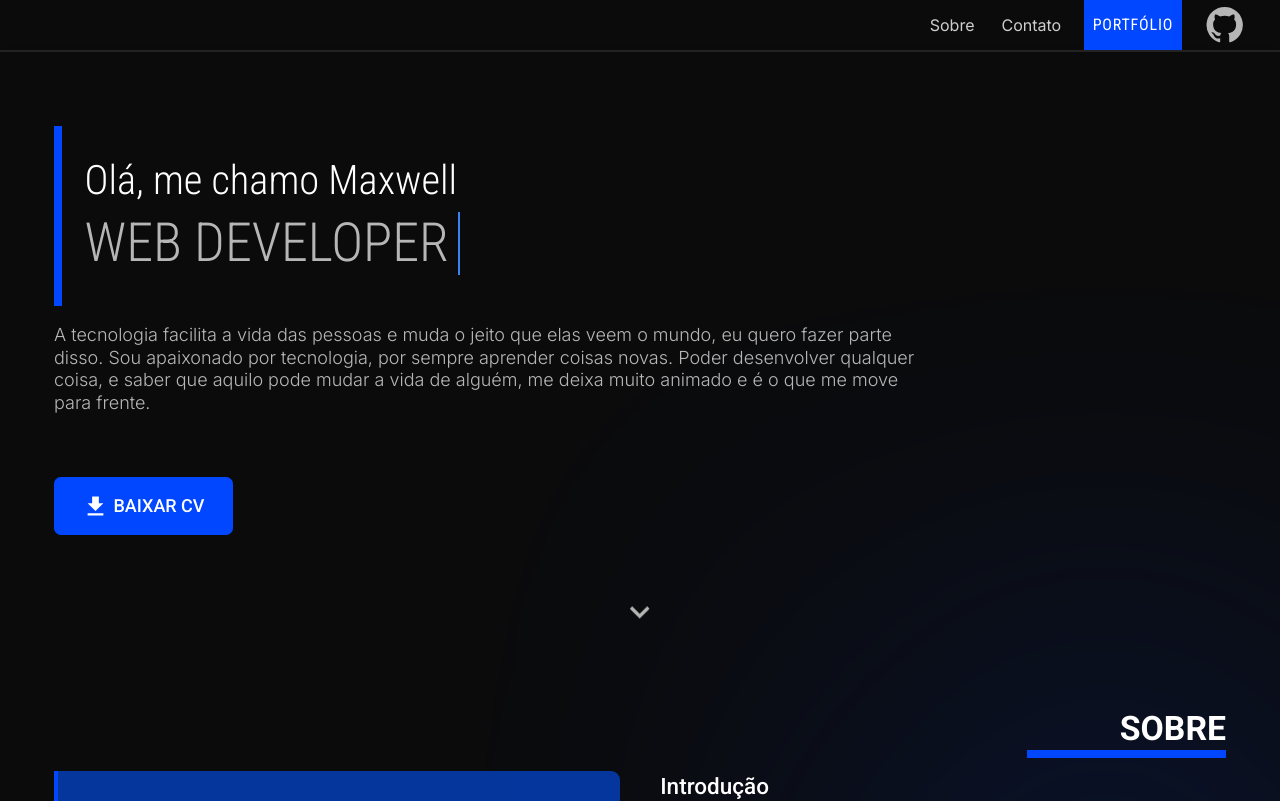
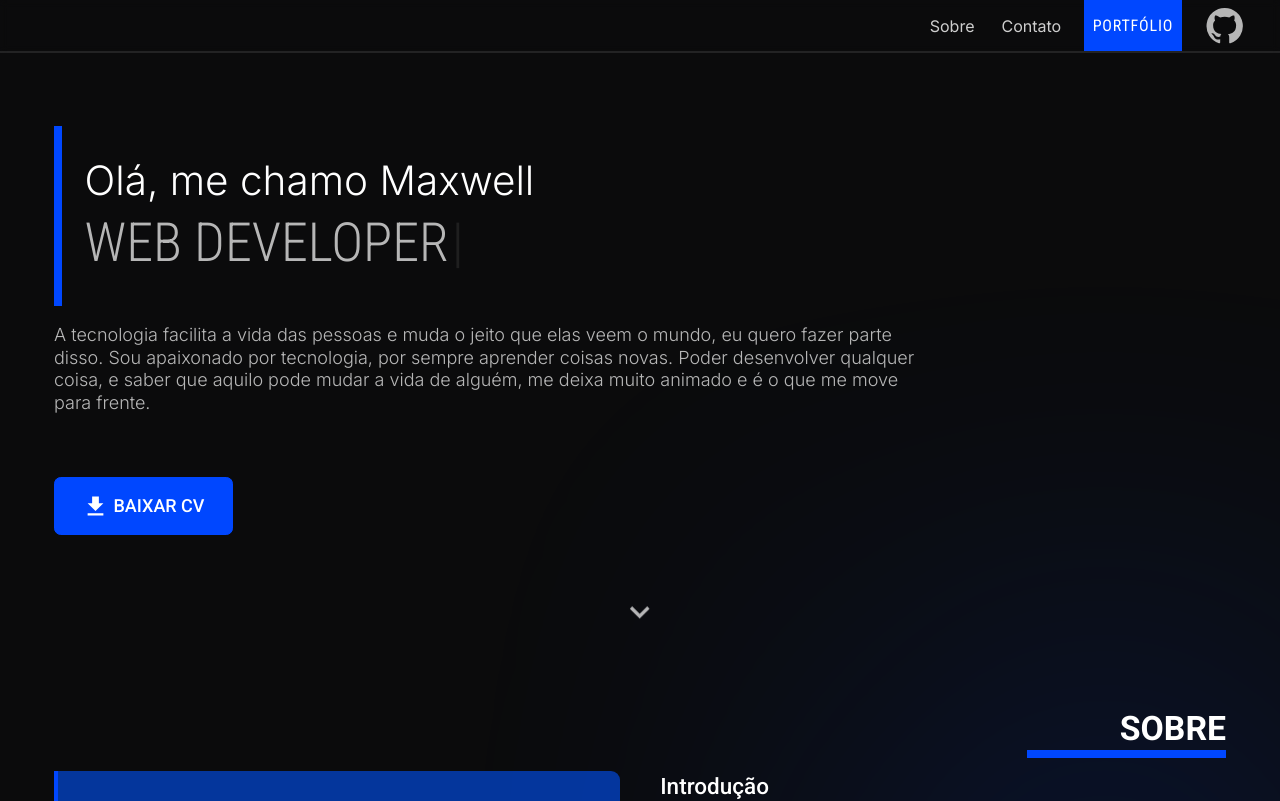
Before and after one commit to Maxwell-Santos/maxwell, a Next.js app: page / in a window 1280 px wide. Shown: the top 801 px of the page. Built offline with nearby package versions, Linux system fonts and the light colour scheme.

Commit message:
att efeito typing, e add novo projeto de forca

```diff
--- a/package.json
+++ b/package.json
@@ -22,6 +22,7 @@
     "react-hook-form": "^7.36.1",
     "react-intersection-observer": "^9.4.1",
     "react-scroll": "^1.8.7",
+    "react-simple-typewriter": "^5.0.1",
     "swiper": "^8.4.2",
     "update": "^0.7.4"
   },
--- a/src/components/Intro.tsx
+++ b/src/components/Intro.tsx
@@ -9,6 +9,8 @@ import { Link as LinkScroll } from "react-scroll";
 import { motion, useAnimation } from 'framer-motion'
 import { useInView } from "react-intersection-observer";
 
+import { Typewriter } from 'react-simple-typewriter'
+
 const introVariant = {
   visible: { opacity: 1, x: 0, transition: { duration: 0.5 } },
   hidden: { opacity: 0, x: -200 }
@@ -17,27 +19,12 @@ const introVariant = {
 
 export function Intro() {
   const [curriculum, setCurriculum] = useState("")
-  const [animate, setAnimate] = useState(false)
 
-  const mySkills = ["frontend developer", "web developer", "ui/ux", "fullstack"]
-
-  let counter = 0
-  const [skill, setSkill] = useState(counter)
-
-  useEffect(() => {
-    const interval = setInterval(() => {
-      setSkill(counter => counter === 3 ? counter = 0 : counter + 1);
-    }, 4000);
-
-    return () => clearInterval(interval);
-  }, [])
-
+  const mySkills = ["frontend developer", "web developer", "UI/UX", "fullstack"]
 
   useEffect(() => {
     navigator.language.includes("en") ?
       setCurriculum("/resumes/Maxwell Curriculum(en).pdf") : setCurriculum("/resumes/Maxwell Currículo.pdf")
-
-    setAnimate(true)
   }, [])
 
   const control = useAnimation()
@@ -71,24 +58,23 @@ export function Intro() {
           md:p-5 md:py-7 flex flex-col gap-2"
         >
           <h1
-            className="text-3xl md:text-4xl leading-7"
+            className="text-3xl md:text-4xl leading-7 font-inter"
           >
             Olá, me chamo Maxwell
           </h1>
 
           <span
-            className="relative py-1 pr-2
-            font-robotoCondensed text-3xl font-light uppercase
-            md:text-5xl w-fit select-none"
+            className="relative py-1 pr-2 text-3xl uppercase
+            md:text-5xl select-none flex items-center"
           >
-            <span
-              className={`bg-primary w-full h-full border-l-2 border-blue-500
-              absolute top-0 bottom-0  overflow-hidden
-              ${animate && "animate-typing"}
-              `}
-            >
-            </span>
-            {mySkills[skill]}
+            <Typewriter
+              words={mySkills}
+              loop
+              cursor
+              typeSpeed={100}
+              deleteSpeed={50}
+              delaySpeed={2000}
+            />
           </span>
         </div>
         <p>
--- a/src/components/RedesSociais.tsx
+++ b/src/components/RedesSociais.tsx
@@ -98,9 +98,9 @@ export function RedesSociais({ mobile }: RedesSociaisProps) {
                 />
                 <span
                   className="group-hover:opacity-100 opacity-0 duration-500
-                  absolute -right-[140px] top-1/2 -translate-y-1/2
-                  border px-2 p-1 rounded-md
-                  "
+                  absolute -right-[125px] top-1/2 -translate-y-1/2
+                  border border-gray-700 px-2 p-1 rounded-md
+                  text-sm"
                 >
                   Perfil Pessoal
                 </span>
--- a/src/components/Skills/Technologie.tsx
+++ b/src/components/Skills/Technologie.tsx
@@ -20,8 +20,9 @@ export function TechnologiesCard({name, img}:TechProps) {
     alt={`logo da tecnologia ${name}`}
     width={50}
     />
+
     <span
-    className="text-sm hidden font-medium uppercase md:block md:text-base"
+    className="font-inter text-sm hidden font-light md:block md:text-lg"
     >
     {name}
     </span>
--- a/src/importAssets/importsProjectsPhotos.ts
+++ b/src/importAssets/importsProjectsPhotos.ts
@@ -7,8 +7,10 @@ import Turismo from '../../public/img/turismo.png';
 import Idesign from '../../public/img/dsinside.png';
 import CardapioDigital from '../../public/img/cardapio.png';
 import VitrineGames from '../../public/img/vitrinegames.png';
+import Forca from '../../public/img/forca.png';
 
 export default {
+  Forca,
   VitrineGames,
   CardapioDigital,
   Idesign,
--- a/src/pages/portfolio.tsx
+++ b/src/pages/portfolio.tsx
@@ -70,6 +70,11 @@ export default function Portfolios({ repositories }: any) {
  * A finalidade disso, é porque eu quero prints dos meus projetos.
  */
   const escopoRepositories = [
+    {
+      img: projectsPhotos.Forca,
+      id: 582687705,
+      type: "mobile-first",
+    },
     {
       img: projectsPhotos.VitrineGames,
       id: 580024318,
--- a/src/styles/globals.css
+++ b/src/styles/globals.css
@@ -22,9 +22,14 @@
     @apply font-inter text-nav
 
   }
-  p, span{
+  p{
     @apply font-inter text-articles leading-5 font-light
   }
+
+  span{
+    @apply font-robotoCondensed text-articles font-light
+  }
+
   header{
     @apply border-b-header
   }
--- a/tailwind.config.js
+++ b/tailwind.config.js
@@ -44,7 +44,6 @@ module.exports = {
       },
 
       animation:{
-        typing: 'typing 4.1s infinite',
         showAlert: 'alert 5s ease',
       },
 
@@ -58,17 +57,7 @@ module.exports = {
             opacity: 0,
             visibility: 'invisible',
           },
-        },
-
-        typing: {
-          '0%, 100%': {
-            transform: 'translateX(0%)',
-          },
-          '50%': {
-            transform: 'translateX(100%)',
-          },
-        },
-
+        }
       },
     },
   },
```
Also changed, not shown: public/img/forca.png (added), 1 other file (tests, documents, lock files or other folders).
